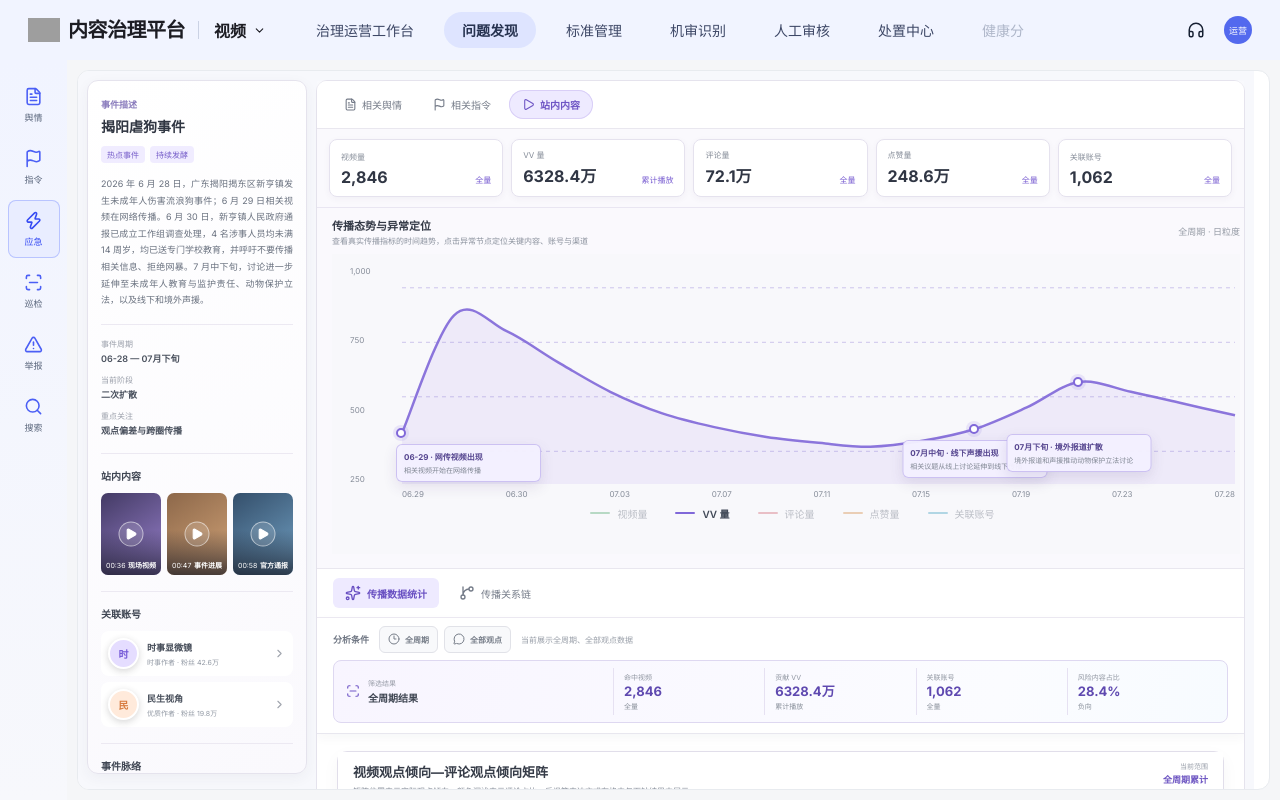
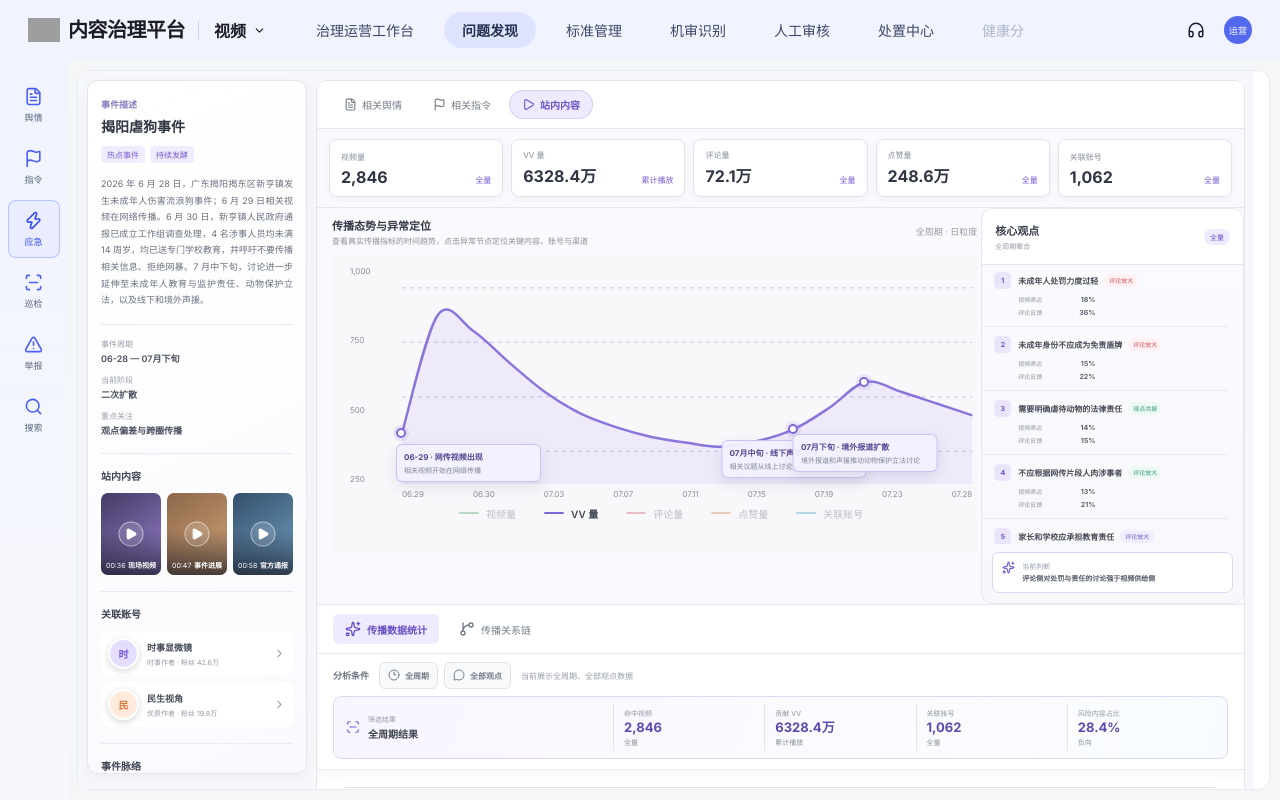
Before and after one commit to zhudantong123-hub/communicationanalysis, a React (Vite) app: page / in a window 1280 px wide. Built offline with nearby package versions, Linux system fonts and the light colour scheme; grey boxes are pictures that could not be loaded.

Commit message:
在传播趋势旁补充核心观点

```diff
--- a/src/main.tsx
+++ b/src/main.tsx
@@ -15,6 +15,7 @@ import PropagationOverview from './PropagationOverview'
 import './propagation-overview.css'
 import './propagation-overview-v2.css'
 import './propagation-overview-v3.css'
+import './trend-core-opinions.css'
 
 const videos=[
  {id:'v0',author:'揭阳现场',handle:'@jieyang-live',title:'网传新亨镇未成年人伤害流浪狗视频引发关注',time:'06-29 10:15',play:'328.6万',interaction:'12.8万',tone:'现场视频',grade:'首发',status:'通过',c:'violet'},
@@ -393,6 +394,26 @@ function InsightCommandCenter({select,activeOpinion,timeFilterIndex,onOpinionSel
      <div className="trendLabels dailyRange"><span>06-29</span><span>07-03</span><span>07-07</span><span>07-11</span><span>07-15</span></div>
     </div>
    </div>
+   <aside className="trendCoreOpinionPanel" aria-label="核心观点">
+    <header>
+     <div><b>核心观点</b><small>{guideTimeIndex===null?'全周期聚合':`${trendTimes[guideTimeIndex]} 当日表达`}</small></div>
+     <em>{guideTimeIndex===null?'全量':'随时间联动'}</em>
+    </header>
+    <div className="trendCoreOpinionList">
+     {displayedComparisonRows.map((item,index)=>{
+      const selected=videoOpinionFocus===item.name
+      const maxValue=Math.max(item.video,item.comment,1)
+      return <button key={item.name} className={(selected?'selected ':'')+item.tone} aria-pressed={selected} onClick={()=>selectScopedOpinion('视频',item.name,item.tone)}>
+       <span><i>{index+1}</i><b>{item.name}</b><em>{item.judgement}</em></span>
+       <div className="opinionCompareBars">
+        <label><small>视频表达</small><i><u style={{width:`${item.video/maxValue*100}%`}}/></i><strong>{item.video}%</strong></label>
+        <label><small>评论反馈</small><i><u style={{width:`${item.comment/maxValue*100}%`}}/></i><strong>{item.comment}%</strong></label>
+       </div>
+      </button>
+     })}
+    </div>
+    <footer><Sparkles size={13}/><span><small>当前判断</small><b>{videoOpinionFocus?`已聚焦“${videoOpinionFocus}”，下方模块已同步筛选`:'评论侧对处罚与责任的讨论强于视频供给侧'}</b></span></footer>
+   </aside>
   </div>
   <div className="trendMetricCards">{trendMetrics.map(item=><article key={item[0]}><span>{item[0]}</span><b>{item[1]}</b><em>{item[2]}</em></article>)}</div>
  </section>
--- /dev/null
+++ b/src/trend-core-opinions.css
@@ -0,0 +1,214 @@
+.commandCenter .trendGrid.trendOnly {
+  grid-template-columns: minmax(0, 1.72fr) minmax(250px, .68fr) !important;
+  align-items: stretch;
+}
+
+.trendCoreOpinionPanel {
+  display: grid;
+  min-width: 0;
+  height: 396px;
+  box-sizing: border-box;
+  grid-template-rows: 54px minmax(0, 1fr) auto;
+  border-left: 1px solid #e8e4f1;
+  background: linear-gradient(180deg, #fbfaff 0%, #f8f7fc 100%);
+}
+
+.trendCoreOpinionPanel > header {
+  display: flex;
+  align-items: center;
+  justify-content: space-between;
+  gap: 10px;
+  padding: 0 13px;
+  border-bottom: 1px solid #e8e4f1;
+}
+
+.trendCoreOpinionPanel > header > div,
+.trendCoreOpinionPanel > footer > span {
+  display: flex;
+  min-width: 0;
+  flex-direction: column;
+  gap: 3px;
+}
+
+.trendCoreOpinionPanel > header b {
+  color: #343a47;
+  font-size: 11px;
+}
+
+.trendCoreOpinionPanel > header small,
+.trendCoreOpinionPanel > footer small {
+  color: #9299a5;
+  font-size: 7px;
+}
+
+.trendCoreOpinionPanel > header em {
+  flex: none;
+  padding: 3px 6px;
+  border-radius: 8px;
+  background: #eeeaff;
+  color: #6b53bf;
+  font-size: 7px;
+  font-style: normal;
+}
+
+.trendCoreOpinionList {
+  min-height: 0;
+  overflow-y: auto;
+  scrollbar-gutter: stable;
+}
+
+.trendCoreOpinionList > button {
+  display: flex;
+  width: 100%;
+  min-width: 0;
+  flex-direction: column;
+  gap: 6px;
+  padding: 9px 12px;
+  border-bottom: 1px solid #ece9f3;
+  background: transparent;
+  color: #444b57;
+  text-align: left;
+  transition: background .15s ease, box-shadow .15s ease;
+}
+
+.trendCoreOpinionList > button:hover,
+.trendCoreOpinionList > button.selected {
+  background: #f0ecff;
+  box-shadow: inset 3px 0 #765fd0;
+}
+
+.trendCoreOpinionList > button > span {
+  display: grid;
+  min-width: 0;
+  grid-template-columns: 18px minmax(0, 1fr) auto;
+  align-items: center;
+  gap: 6px;
+}
+
+.trendCoreOpinionList > button > span > i {
+  display: grid;
+  width: 17px;
+  height: 17px;
+  place-items: center;
+  border-radius: 5px;
+  background: #eae5fb;
+  color: #6e57c2;
+  font-size: 7px;
+  font-style: normal;
+  font-weight: 700;
+}
+
+.trendCoreOpinionList > button > span > b {
+  min-width: 0;
+  overflow: hidden;
+  color: #454b57;
+  font-size: 8px;
+  text-overflow: ellipsis;
+  white-space: nowrap;
+}
+
+.trendCoreOpinionList > button > span > em {
+  padding: 2px 5px;
+  border-radius: 7px;
+  background: #fff0f1;
+  color: #c5535e;
+  font-size: 6px;
+  font-style: normal;
+  white-space: nowrap;
+}
+
+.trendCoreOpinionList > button.positive > span > em {
+  background: #edf9f4;
+  color: #2f9874;
+}
+
+.trendCoreOpinionList > button.neutral > span > em {
+  background: #f0edff;
+  color: #6e58c2;
+}
+
+.opinionCompareBars {
+  display: grid;
+  gap: 4px;
+  padding-left: 24px;
+}
+
+.opinionCompareBars label {
+  display: grid;
+  grid-template-columns: 42px minmax(0, 1fr) 25px;
+  align-items: center;
+  gap: 5px;
+}
+
+.opinionCompareBars small {
+  color: #8e95a0;
+  font-size: 6px;
+}
+
+.opinionCompareBars label > i {
+  height: 4px;
+  overflow: hidden;
+  border-radius: 3px;
+  background: #e8e5ef;
+}
+
+.opinionCompareBars label > i > u {
+  display: block;
+  height: 100%;
+  border-radius: inherit;
+  background: #8068d9;
+  text-decoration: none;
+}
+
+.opinionCompareBars label:nth-child(2) > i > u {
+  background: #d46a75;
+}
+
+.opinionCompareBars strong {
+  color: #5f6672;
+  font-size: 7px;
+  text-align: right;
+}
+
+.trendCoreOpinionPanel > footer {
+  display: flex;
+  align-items: flex-start;
+  gap: 7px;
+  margin: 8px 10px 10px;
+  padding: 8px 9px;
+  border: 1px solid #ddd6f2;
+  border-radius: 7px;
+  background: #fff;
+  color: #7259c8;
+}
+
+.trendCoreOpinionPanel > footer b {
+  color: #535966;
+  font-size: 7px;
+  font-weight: 600;
+  line-height: 1.45;
+}
+
+@media (max-width: 1050px) {
+  .commandCenter .trendGrid.trendOnly {
+    grid-template-columns: 1fr !important;
+  }
+
+  .trendCoreOpinionPanel {
+    height: auto;
+    grid-template-rows: 48px auto auto;
+    border-top: 1px solid #e8e4f1;
+    border-left: 0;
+  }
+
+  .trendCoreOpinionList {
+    display: grid;
+    grid-template-columns: repeat(2, minmax(0, 1fr));
+  }
+}
+
+@media (max-width: 700px) {
+  .trendCoreOpinionList {
+    grid-template-columns: 1fr;
+  }
+}
```
